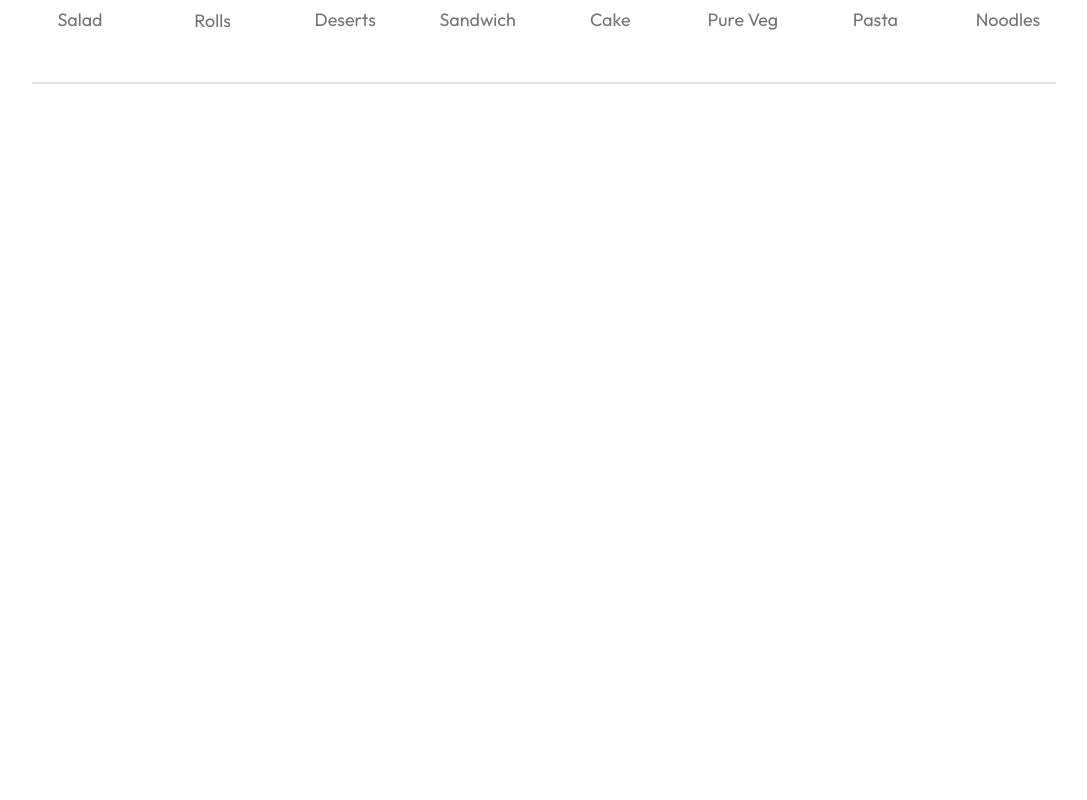
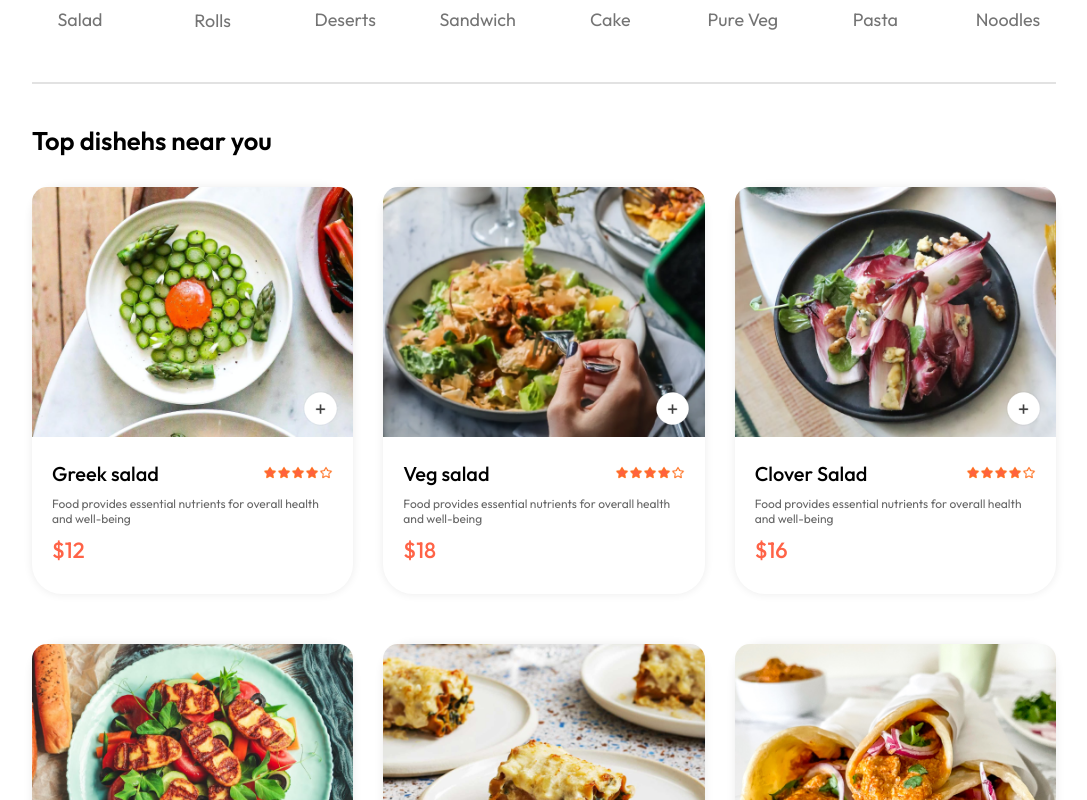
Before and after one commit to NaufalAssyafiqF/masako-frontend, a React (Vite) app: page / in a window 1280 px wide. Shown: the part 820-1620 px from the top of the page, without its empty margins (96-1183 px from the left). Before the commit the page ends 914 px from the top, so only its background shows below. Built offline with nearby package versions, Linux system fonts and the light colour scheme.

Commit message:
add food display section

```diff
--- a/src/components/ExploreMenu/exploremenu.css
+++ b/src/components/ExploreMenu/exploremenu.css
@@ -53,5 +53,5 @@
 
 .explore-menu-list-item .active {
     border: 4px solid tomato;
-    padding: 2px;
+    padding: 4px;
 }
--- /dev/null
+++ b/src/components/FoodDisplay/FoodDisplay.jsx
@@ -0,0 +1,33 @@
+import { useContext } from "react";
+import "./FoodDisplay.css";
+import { StoreContext } from "../../context/StoreContext";
+import FoodItem from "../FoodItem/FoodItem";
+
+// eslint-disable-next-line react/prop-types
+const FoodDisplay = ({category}) => {
+  const { food_list } = useContext(StoreContext);
+  return (
+    <div className="food-display" id="food-display">
+      <h2>Top dishehs near you</h2>
+      <div className="food-display-list">
+        {food_list.map((item,index)=>{
+            if(category==="All" || category===item.category){
+                return (
+                  <FoodItem
+                    key={index}
+                    id={item.id}
+                    name={item.name}
+                    price={item.price}
+                    description={item.description}
+                    image={item.image}
+                  />
+                );
+            }
+
+        })}
+      </div>
+    </div>
+  );
+};
+
+export default FoodDisplay;
--- /dev/null
+++ b/src/components/FoodDisplay/foodDisplay.css
@@ -0,0 +1,16 @@
+.food-display {
+    margin-top: 30px;
+}
+
+.food-display h2 {
+    font-size: max(2vw, 24px);
+    font-weight: 600;
+}
+
+.food-display-list {
+    display: grid;
+    grid-template-columns: repeat(auto-fill, minmax(240px, 1fr));
+    margin-top: 30px;
+    gap: 30px;
+    row-gap: 50px;
+}
--- /dev/null
+++ b/src/components/FoodItem/FoodItem.jsx
@@ -0,0 +1,49 @@
+import { useContext } from "react";
+import { assets } from "../../assets/frontend_assets/assets";
+import "./FoodItem.css";
+import { StoreContext } from "../../context/StoreContext";
+
+// eslint-disable-next-line react/prop-types
+const FoodItem = ({ id, name, price, description, image }) => {
+  const {cartItem, addToCart, removeFromCart} = useContext(StoreContext);
+
+  return (
+    <div className="food-item">
+      <div className="food-item-img-container">
+        <img src={image} alt="" className="food-item-image" />
+        {!cartItem[id] ? (
+          <img
+            className="add"
+            src={assets.add_icon_white}
+            onClick={() => addToCart(id)}
+            alt=""
+          />
+        ) : (
+          <div className="food-item-counter">
+            <img
+              onClick={() => removeFromCart(id)}
+              src={assets.remove_icon_red}
+              alt=""
+            />
+            <p>{cartItem[id]}</p>
+            <img
+              onClick={() => addToCart(id)}
+              src={assets.add_icon_green}
+              alt=""
+            />
+          </div>
+        )}
+      </div>
+      <div className="food-item-info">
+        <div className="food-item-name-rating">
+          <p>{name}</p>
+          <img src={assets.rating_starts} alt="" />
+        </div>
+        <p className="food-item-desc">{description}</p>
+        <p className="food-item-price">${price}</p>
+      </div>
+    </div>
+  );
+};
+
+export default FoodItem;
--- /dev/null
+++ b/src/components/FoodItem/fooditem.css
@@ -0,0 +1,74 @@
+.food-item {
+    width: 100%;
+    margin: auto;
+    border-radius: 30px;
+    box-shadow: 0px 0px 10px #00000015;
+    transition: 0.3s;
+    animation: fadeIn 1s;
+}
+
+.food-item-image {
+    width: 100%;
+    border-radius: 15px 15px 0px 0px;
+}
+
+.food-item-info {
+    padding: 20px;
+}
+
+.food-item-name-rating {
+    display: flex;
+    justify-content: space-between;
+    align-items: center;
+    margin-bottom: 10px;
+}
+
+.food-item-name-rating p {
+    font-size: 20px;
+    font-weight: 500;
+}
+
+.food-item-name-rating img {
+    width: 70px;
+}
+
+.food-item-desc {
+    color: #676767;
+    font-size: 12px;
+}
+
+.food-item-price {
+    color: tomato;
+    font-size: 22px;
+    font-weight: 500;
+    margin: 10px 0px;
+}
+
+.food-item-img-container {
+    position: relative;
+}
+
+.food-item-img-container .add {
+    width: 35px;
+    position: absolute;
+    bottom: 15px;
+    right: 15px;
+    cursor: pointer;
+    border-radius: 50%;
+}
+
+.food-item-counter {
+    position: absolute;
+    bottom: 15px;
+    right: 15px;
+    display: flex;
+    align-items: center;
+    gap: 10px;
+    padding: 6px;
+    border-radius: 50px;
+    background-color: white;
+}
+
+.food-item-counter img {
+    width: 30px;
+}
--- /dev/null
+++ b/src/context/StoreContext.jsx
@@ -0,0 +1,39 @@
+import { createContext, useEffect, useState } from "react";
+import { food_list } from "../assets/frontend_assets/assets";
+
+export const StoreContext = createContext({});
+
+const StoreContextProvider = (props) => {
+  const [cartItem, setCartItem] = useState({});
+
+  const addToCart = (itemId) => {
+    if (!cartItem[itemId]) {
+      setCartItem((prev) => ({ ...prev, [itemId]: 1 }));
+    }else {
+      setCartItem((prev) => ({ ...prev, [itemId]: prev[itemId] + 1 }));
+    }
+  };
+
+  const removeFromCart = (itemId) => {
+    setCartItem((prev) => ({ ...prev, [itemId]: prev[itemId] - 1 }));
+  }
+
+  useEffect(()=>{
+    console.log(cartItem);
+  },[cartItem])
+
+  const contextValue = {
+    food_list,
+    cartItem,
+    addToCart,
+    removeFromCart
+  };
+
+  return (
+    <StoreContext.Provider value={contextValue}>
+      {props.children}
+    </StoreContext.Provider>
+  );
+};
+
+export default StoreContextProvider;
--- a/src/main.jsx
+++ b/src/main.jsx
@@ -1,10 +1,13 @@
-import { createRoot } from 'react-dom/client'
-import './index.css'
-import App from './App.jsx'
-import { BrowserRouter } from 'react-router-dom'
+import { createRoot } from "react-dom/client";
+import "./index.css";
+import App from "./App.jsx";
+import { BrowserRouter } from "react-router-dom";
+import StoreContextProvider from "./context/StoreContext.jsx";
 
-createRoot(document.getElementById('root')).render(
+createRoot(document.getElementById("root")).render(
   <BrowserRouter>
-    <App />
-  </BrowserRouter>,
-)
+    <StoreContextProvider>
+      <App />
+    </StoreContextProvider>
+  </BrowserRouter>
+);
--- a/src/pages/Home/Home.jsx
+++ b/src/pages/Home/Home.jsx
@@ -2,6 +2,7 @@
 import ExploreMenu from "../../components/ExploreMenu/ExploreMenu";
 import Header from "../../components/Header/Header";
 import "./Home.css";
+import FoodDisplay from "../../components/FoodDisplay/FoodDisplay";
 
 const Home = () => {
   const [category, setCategory] = useState("All");
@@ -10,6 +11,7 @@
     <div>
       <Header />
       <ExploreMenu category={category} setCategory={setCategory} />
+      <FoodDisplay category={category} />
     </div>
   );
 };
```
